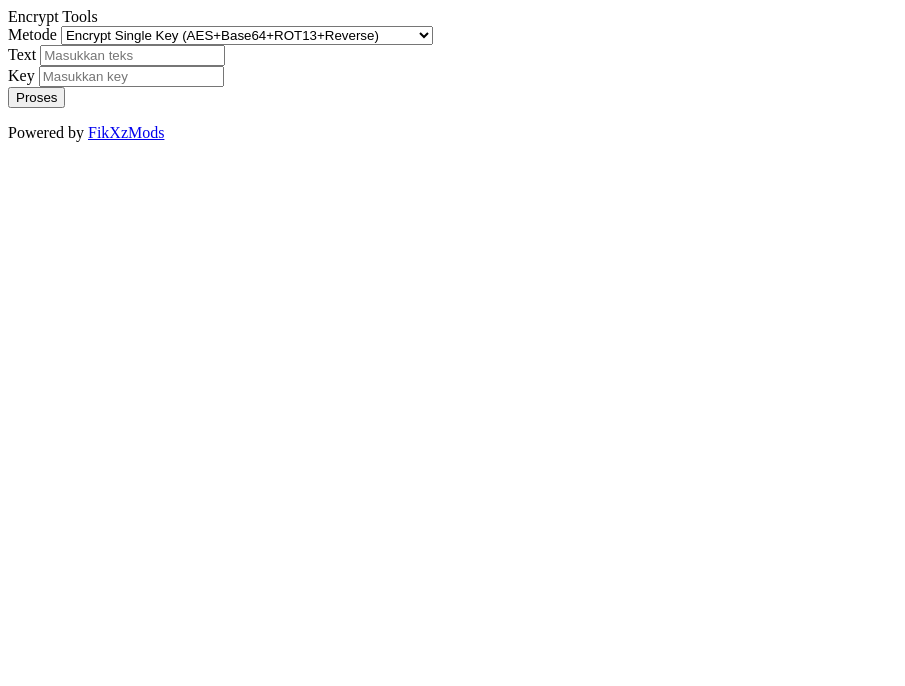
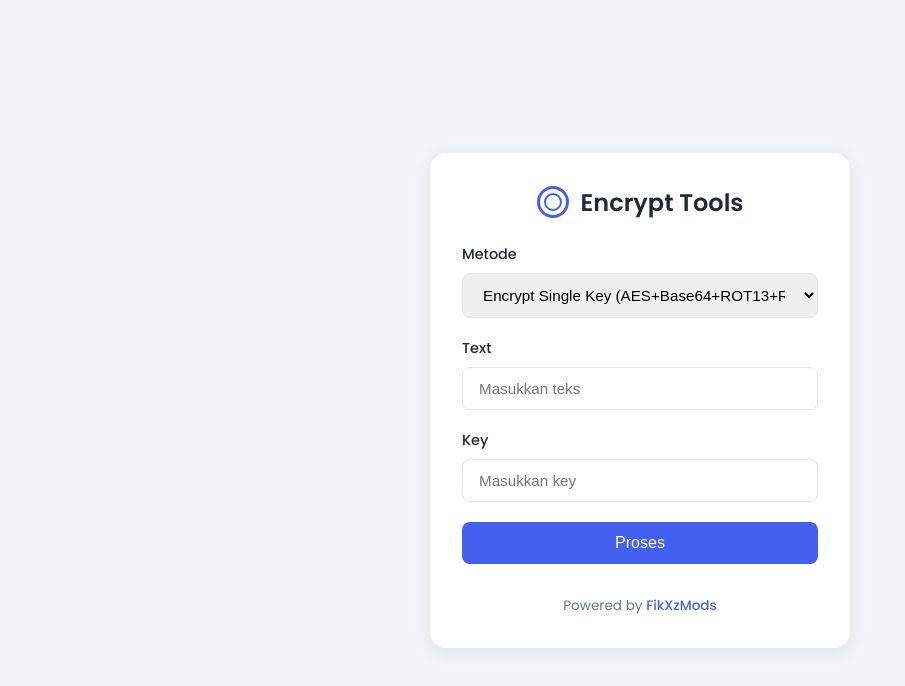
Before and after one commit to FikXzModzDeveloper/encryptweb, a plain HTML site: page index.html in a window 1280 px wide. Shown: the whole page, without its empty margins (0-905 px from the left). Drawn offline with Linux system fonts and the light colour scheme.

Commit message:
Update AlokHamil.css

```diff
--- a/AlokHamil.css
+++ b/AlokHamil.css
@@ -1,58 +1,188 @@
-<!DOCTYPE html>
-<html lang="id">
-<head>
-  <meta charset="UTF-8">
-  <meta name="viewport" content="width=device-width, initial-scale=1.0">
-  <title>Encrypt Tools</title>
-  <link href="https://fonts.googleapis.com/css2?family=Poppins:wght@400;500;600&display=swap" rel="stylesheet">
-  <link rel="stylesheet" href="AlokHamil.css">
-</head>
-<body>
-  <div class="container">
-    <div class="logo">
-      <div class="logo-icon"></div>
-      <span class="logo-text">Encrypt Tools</span>
-    </div>
+:root {
+  --primary: #4361ee;
+  --danger: #ef4444;
+  --dark: #1e293b;
+  --light: #f8fafc;
+  --gray: #64748b;
+  --gray-light: #e2e8f0;
+}
 
-    <form id="cryptoForm" class="form">
-      <div class="form-group">
-        <label class="form-label">Metode</label>
-        <select id="method" class="form-control">
-          <option value="encrypt1">Encrypt Single Key (AES+Base64+ROT13+Reverse)</option>
-          <option value="decrypt1">Decrypt Single Key (Reverse single-key stack)</option>
-          <option value="encrypt2">Encrypt Double Key (AES+Base32+Hex+ROT13+Reverse)</option>
-          <option value="decrypt2">Decrypt Double Key (Reverse double-key stack)</option>
-        </select>
-      </div>
+* {
+  box-sizing: border-box;
+  margin: 0;
+  padding: 0;
+}
 
-      <div class="form-group">
-        <label class="form-label">Text</label>
-        <input type="text" id="text" class="form-control" placeholder="Masukkan teks">
-      </div>
+body {
+  font-family: 'Poppins', sans-serif;
+  background-color: #f1f5f9;
+  display: flex;
+  justify-content: center;
+  align-items: center;
+  min-height: 100vh;
+  padding: 1rem;
+}
 
-      <div class="form-group" id="key1Group">
-        <label class="form-label">Key</label>
-        <input type="text" id="key1" class="form-control" placeholder="Masukkan key">
-      </div>
+.container {
+  background-color: white;
+  border-radius: 1rem;
+  box-shadow: 0 4px 20px rgba(0, 0, 0, 0.08);
+  width: 100%;
+  max-width: 420px;
+  padding: 2rem;
+  opacity: 0;
+  transform: translateY(20px);
+  animation: fadeInUp 0.5s ease-out forwards;
+}
 
-      <div class="form-group" id="key2Group" style="display:none">
-        <label class="form-label">Key 2</label>
-        <input type="text" id="key2" class="form-control" placeholder="Masukkan key 2">
-      </div>
+@keyframes fadeInUp {
+  to {
+    opacity: 1;
+    transform: translateY(0);
+  }
+}
 
-      <button type="submit" class="btn btn-primary">Proses</button>
-    </form>
+.logo {
+  display: flex;
+  align-items: center;
+  justify-content: center;
+  gap: 0.75rem;
+  margin-bottom: 1.5rem;
+}
 
-    <div id="resultBox" class="result-box" style="display:none">
-      <textarea id="resultText" class="form-control" readonly></textarea>
-      <button id="copyBtn" class="btn btn-copy">Salin Hasil</button>
-    </div>
+.logo-icon {
+  width: 32px;
+  height: 32px;
+  border: 3px solid var(--primary);
+  border-radius: 50%;
+  position: relative;
+  background: white;
+}
 
-    <div class="footer">
-      <p>Powered by <a href="https://whatsapp.com/channel/0029Vb6Jjyf8KMqtrGJZJy0y" target="_blank" rel="noopener">FikXzMods</a></p>
-    </div>
-  </div>
+.logo-icon::before {
+  content: '';
+  position: absolute;
+  top: 50%;
+  left: 50%;
+  transform: translate(-50%, -50%);
+  width: 14px;
+  height: 14px;
+  border: 2px solid var(--primary);
+  border-radius: 50%;
+}
 
-  <script src="mbut.js"></script>
-</body>
-</html>
+.logo-text {
+  font-size: 1.5rem;
+  font-weight: 600;
+  color: var(--dark);
+}
+
+.form {
+  margin-top: 1.5rem;
+}
+
+.form-group {
+  margin-bottom: 1.25rem;
+}
+
+.form-label {
+  display: block;
+  margin-bottom: 0.5rem;
+  font-size: 0.9rem;
+  color: var(--dark);
+  font-weight: 500;
+}
+
+.form-control {
+  width: 100%;
+  padding: 0.75rem 1rem;
+  border: 1px solid var(--gray-light);
+  border-radius: 0.5rem;
+  font-size: 0.95rem;
+  transition: all 0.3s ease;
+}
+
+.form-control:focus {
+  outline: none;
+  border-color: var(--primary);
+  box-shadow: 0 0 0 3px rgba(67, 97, 238, 0.2);
+}
+
+.btn {
+  width: 100%;
+  padding: 0.75rem;
+  border-radius: 0.5rem;
+  font-size: 1rem;
+  font-weight: 500;
+  cursor: pointer;
+  transition: all 0.3s ease;
+  border: none;
+  display: flex;
+  align-items: center;
+  justify-content: center;
+  gap: 0.5rem;
+}
+
+.btn-primary {
+  background-color: var(--primary);
+  color: white;
+}
+
+.btn-primary:hover {
+  background-color: #3a56d4;
+}
+
+.btn-copy {
+  margin-top: 0.5rem;
+  background-color: var(--gray-light);
+  color: var(--dark);
+}
+
+.btn-copy:hover {
+  background-color: var(--gray);
+  color: white;
+}
+
+.footer {
+  margin-top: 2rem;
+  text-align: center;
+  color: var(--gray);
+  font-size: 0.85rem;
+}
+
+.footer a {
+  color: var(--primary);
+  text-decoration: none;
+  font-weight: 500;
+}
+
+.footer a:hover {
+  text-decoration: underline;
+}
+
+.result-box {
+  margin-top: 1.5rem;
+  padding: 1rem;
+  background-color: var(--light);
+  border: 1px solid var(--gray-light);
+  border-radius: 0.5rem;
+  font-size: 0.9rem;
+  color: var(--dark);
+  word-break: break-all;
+}
+
+/* Responsive */
+@media (max-width: 480px) {
+  .logo-text {
+    font-size: 1.25rem;
+  }
+
+  .form-control,
+  .btn {
+    font-size: 0.9rem;
+  }
+
+  .container {
+    padding: 1.5rem;
+  }
+}
```
